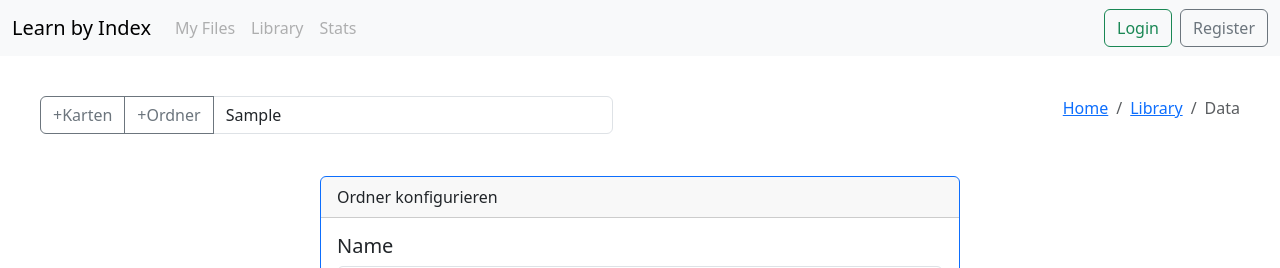
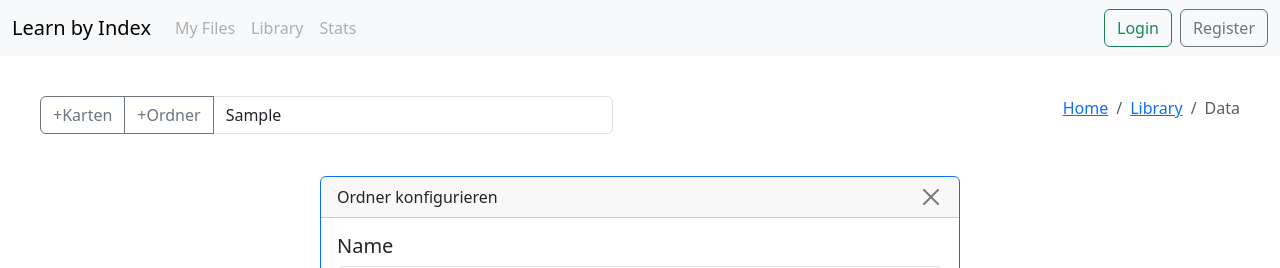
Before and after one commit to bra1nfo0d/flashcards, a React app in the folder frontend/: page /files in a window 1280 px wide. Both pictures are taken after typing "Sample" into the empty fields and a click on the button "+Ordner". Shown: the top 268 px of the page. Built offline with nearby package versions, Linux system fonts and the light colour scheme; the HTML template or start-up script is replaced by a standard one.

Commit message:
added X button on CreatingStackFrom and CreatingFolderForm

```diff
--- a/frontend/src/components/files/CreatingFolderForm.jsx
+++ b/frontend/src/components/files/CreatingFolderForm.jsx
@@ -3,6 +3,7 @@ import Button from "react-bootstrap/Button";
 import Form from "react-bootstrap/Form";
 import InputGroup from "react-bootstrap/InputGroup";
 import Card from "react-bootstrap/Card";
+import CloseButton from "react-bootstrap/CloseButton";
 import { createFolder } from "../../api/folders";
 
 export default function CreatingFolderForm() {
@@ -21,7 +22,12 @@ export default function CreatingFolderForm() {
       <div className="d-flex flex-column align-items-center">
         <div>
           <Card border="primary" style={{ width: "40rem", height: "20rem" }}>
-            <Card.Header>Ordner konfigurieren</Card.Header>
+            <Card.Header>
+              <div className="d-flex justify-content-between">
+                Ordner konfigurieren
+                <CloseButton aria-label="Hide" />
+              </div>
+            </Card.Header>
             <Card.Body>
               <Card.Title>Name</Card.Title>
               <InputGroup className="mb-3">
--- a/frontend/src/components/files/CreatingStackForm.jsx
+++ b/frontend/src/components/files/CreatingStackForm.jsx
@@ -3,6 +3,7 @@ import Button from "react-bootstrap/Button";
 import Form from "react-bootstrap/Form";
 import InputGroup from "react-bootstrap/InputGroup";
 import Card from "react-bootstrap/Card";
+import CloseButton from "react-bootstrap/CloseButton";
 import { createStack } from "../../api/stacks";
 
 export default function CreatingStackFrom() {
@@ -21,7 +22,12 @@ export default function CreatingStackFrom() {
       <div className="d-flex flex-column align-items-center">
         <div>
           <Card border="primary" style={{ width: "40rem", height: "20rem" }}>
-            <Card.Header>Stapel konfigurieren</Card.Header>
+            <Card.Header>
+              <div className="d-flex justify-content-between">
+                Stapel konfigurieren
+                <CloseButton aria-label="Hide" />
+              </div>
+            </Card.Header>
             <Card.Body>
               <Card.Title>Name</Card.Title>
               <InputGroup className="mb-3">
```
Also changed, not shown: 1 other file (tests, documents, lock files or other folders).
